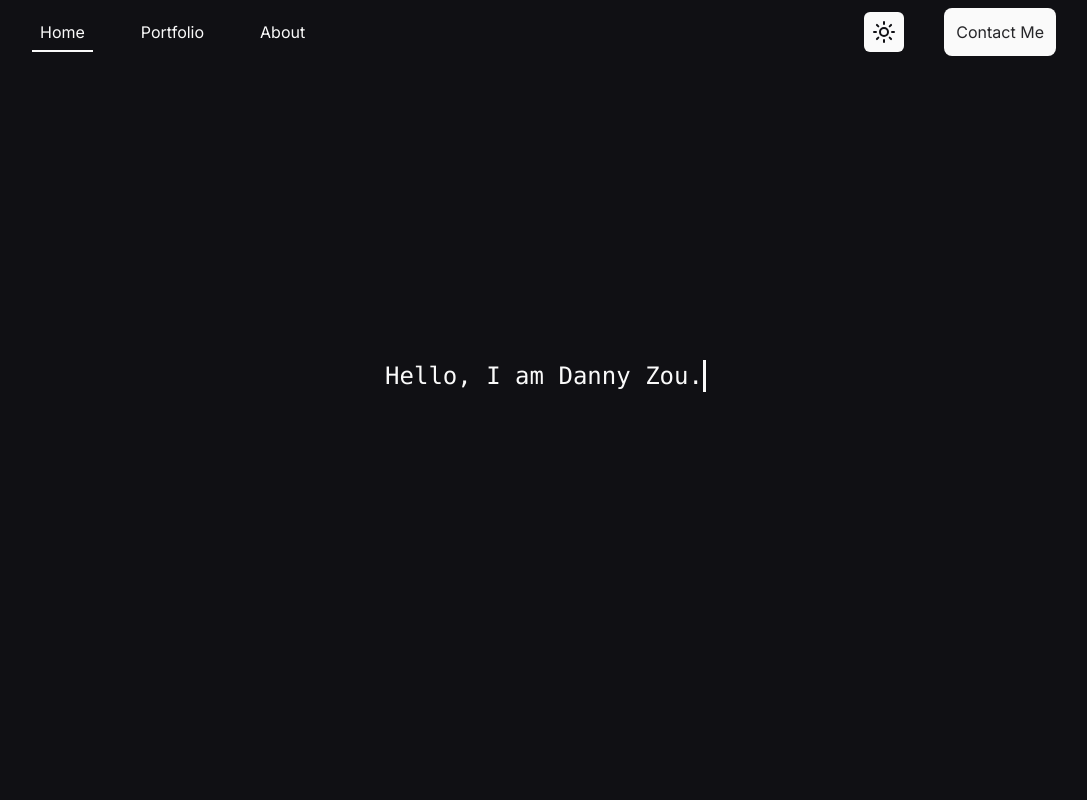
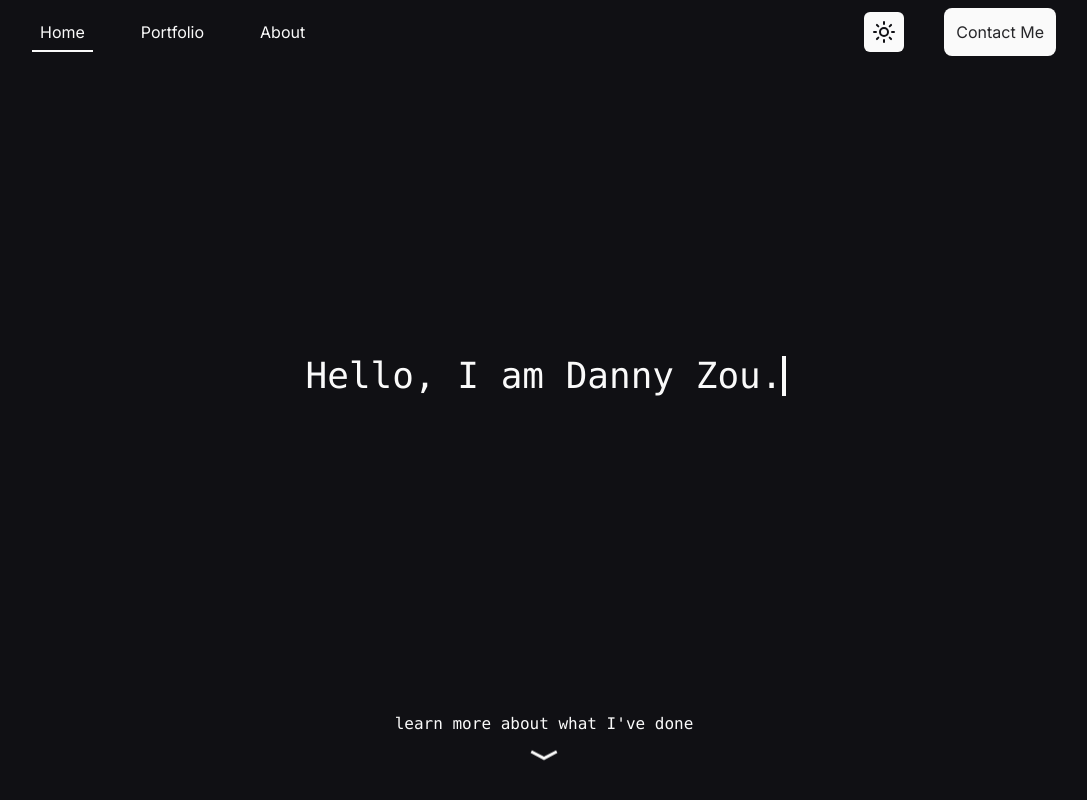
Before and after one commit to danny-zou18/portfolio-site, a Next.js app in the folder project/: page / in a window 1280 px wide. Shown: the whole page, without its empty margins (96-1183 px from the left). Built offline with nearby package versions, Linux system fonts and the light colour scheme.

Commit message:
added arrow to portfolio in home page

```diff
--- a/project/src/app/page.tsx
+++ b/project/src/app/page.tsx
@@ -1,9 +1,26 @@
+"use client";
+
 import TextAnimation from "@/components/home/TextAnimation";
+import { RiArrowDownWideFill } from "react-icons/ri";
+import Link from "next/link";
+import { motion } from "framer-motion";
 
 export default function Home() {
   return (
     <main className="flex justify-center items-center overflow-hidden w-[80%] h-[80vh] ml-auto mr-auto  p-10 ">
       <TextAnimation text="Hello, I am Danny Zou." />
+
+      <motion.div
+        initial={{ opacity: 0 }}
+        animate={{ opacity: 1 }}
+        transition={{ delay: 2.5, duration: 1 }}
+        className="absolute bottom-5"
+      >
+        <Link href="/portfolio" className="">
+          <h1 className="font-mono mb-2">learn more about what I've done</h1>
+          <RiArrowDownWideFill className=" animate-bounce-slow text-primary text-4xl mx-auto" />
+        </Link>
+      </motion.div>
     </main>
   );
 }
--- a/project/src/components/home/TextAnimation.tsx
+++ b/project/src/components/home/TextAnimation.tsx
@@ -18,7 +18,7 @@ const TextAnimation: React.FC<TextAnimationProps> = ({ text }) => {
         before:absolute before:inset-0 before:animate-typewriter
         before:bg-background
         after:absolute after:inset-0 after:w-[0.125em] after:animate-caret
-        after:bg-primary text-primary text-2xl">
+        after:bg-primary font-[400] text-primary text-4xl">
         {contactModal.isOpen ? "" : text}
       </h1>
     </div>
--- a/project/tailwind.config.ts
+++ b/project/tailwind.config.ts
@@ -93,8 +93,9 @@ const config = {
       animation: {
         "accordion-down": "accordion-down 0.2s ease-out",
         "accordion-up": "accordion-up 0.2s ease-out",
-         typewriter: "typewriter 4s steps(11) forwards",
-         caret: 'typewriter 4s steps(11) forwards, blink 1s steps(11) infinite 4s',
+         typewriter: "typewriter 3s steps(11) forwards",
+         caret: 'typewriter 3s steps(11) forwards, blink 1s steps(11) infinite 3s',
+         'bounce-slow': 'bounce 2s infinite',
       },
       screens: {
         xsm: "320px",
```
